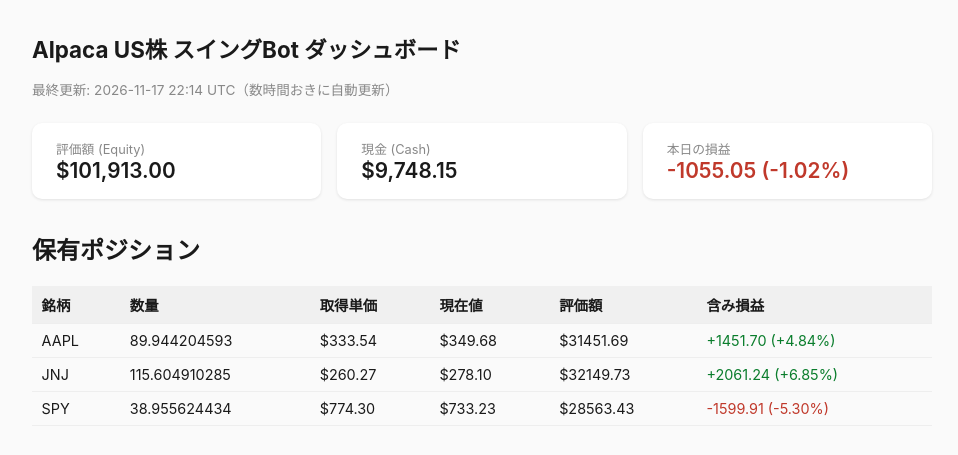
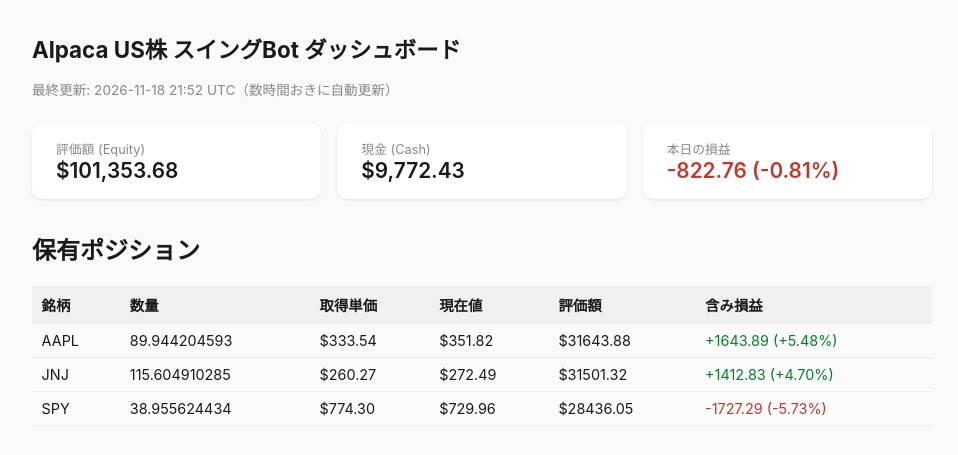
Before and after one commit to kawahararyusei111-sudo/alpaca-us-swing-bot, a plain HTML site: page docs/index.html in a window 1280 px wide. Shown: the top 455 px of the page, without its empty margins (158-1116 px from the left). Drawn offline with Linux system fonts and the light colour scheme.

Commit message:
Update dashboard

```diff
--- a/docs/index.html
+++ b/docs/index.html
@@ -21,12 +21,12 @@
 </style>
 </head><body>
 <h1>Alpaca US株 スイングBot ダッシュボード</h1>
-<div class="updated">最終更新: 2026-11-17 22:14 UTC（数時間おきに自動更新）</div>
+<div class="updated">最終更新: 2026-11-18 21:52 UTC（数時間おきに自動更新）</div>
 
 <div class="cards">
-  <div class="card"><div class="label">評価額 (Equity)</div><div class="value">$101,913.00</div></div>
-  <div class="card"><div class="label">現金 (Cash)</div><div class="value">$9,748.15</div></div>
-  <div class="card"><div class="label">本日の損益</div><div class="value neg">-1055.05 (-1.02%)</div></div>
+  <div class="card"><div class="label">評価額 (Equity)</div><div class="value">$101,353.68</div></div>
+  <div class="card"><div class="label">現金 (Cash)</div><div class="value">$9,772.43</div></div>
+  <div class="card"><div class="label">本日の損益</div><div class="value neg">-822.76 (-0.81%)</div></div>
 </div>
 
 <h2>保有ポジション</h2>
@@ -36,23 +36,23 @@
           <td>AAPL</td>
           <td>89.944204593</td>
           <td>$333.54</td>
-          <td>$349.68</td>
-          <td>$31451.69</td>
-          <td class="pos">+1451.70 (+4.84%)</td>
+          <td>$351.82</td>
+          <td>$31643.88</td>
+          <td class="pos">+1643.89 (+5.48%)</td>
         </tr><tr>
           <td>JNJ</td>
           <td>115.604910285</td>
           <td>$260.27</td>
-          <td>$278.10</td>
-          <td>$32149.73</td>
-          <td class="pos">+2061.24 (+6.85%)</td>
+          <td>$272.49</td>
+          <td>$31501.32</td>
+          <td class="pos">+1412.83 (+4.70%)</td>
         </tr><tr>
           <td>SPY</td>
           <td>38.955624434</td>
           <td>$774.30</td>
-          <td>$733.23</td>
-          <td>$28563.43</td>
-          <td class="neg">-1599.91 (-5.30%)</td>
+          <td>$729.96</td>
+          <td>$28436.05</td>
+          <td class="neg">-1727.29 (-5.73%)</td>
         </tr>
 </table>
 
```
